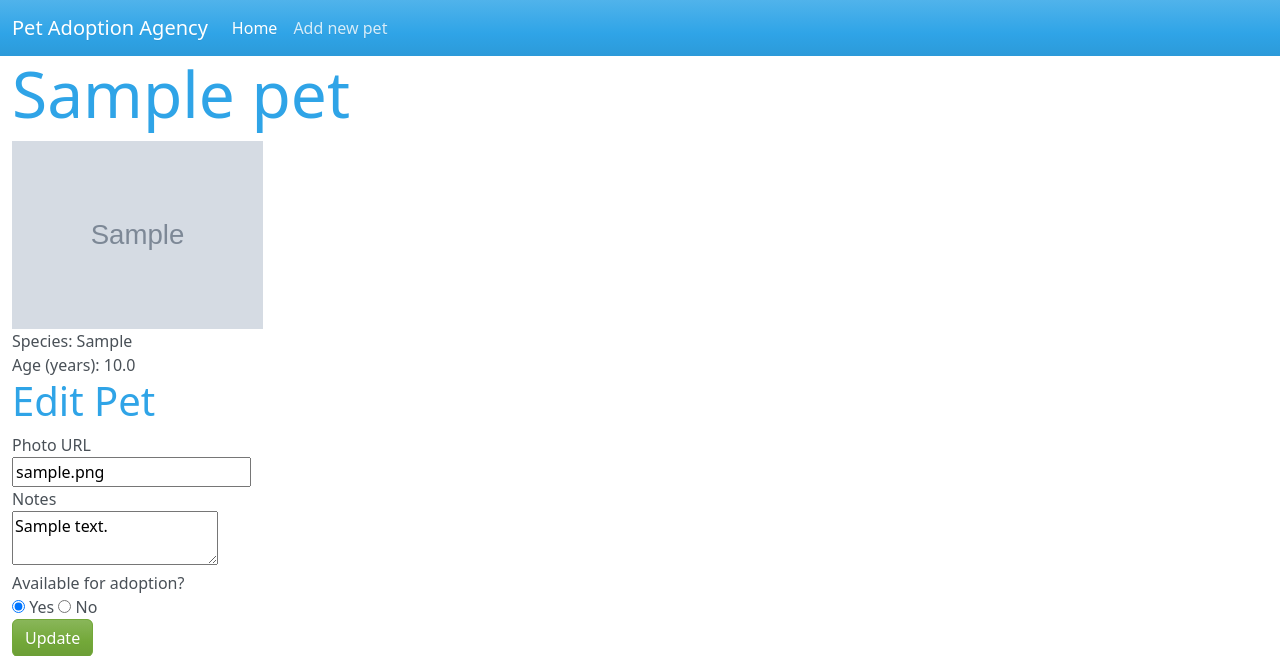
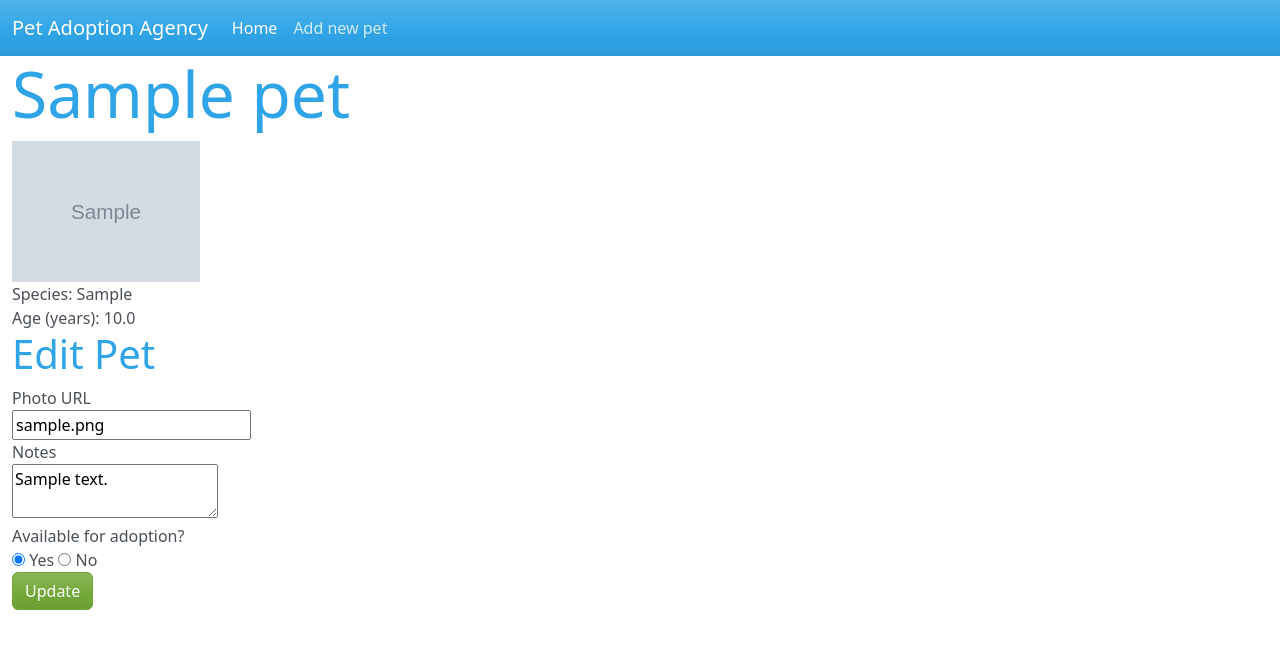
Before and after one commit to iam8/24.1-wtforms, a Flask app: page /1 in a window 1280 px wide. Shown: the top 656 px of the page. Run offline with Flask 3, Linux system fonts and the light colour scheme; tables that the repository leaves empty hold one stand-in row (values such as "Sample post"); grey boxes marked "Sample" are stand-in pictures; some libraries are stand-ins or nearby versions.

Commit message:
Shrink image size for pet info images

```diff
--- a/static/app.css
+++ b/static/app.css
@@ -10,6 +10,6 @@
 }
 
 .pet-info-img {
-    width: 20%;
+    width: 15%;
     height: auto;
 }
```
